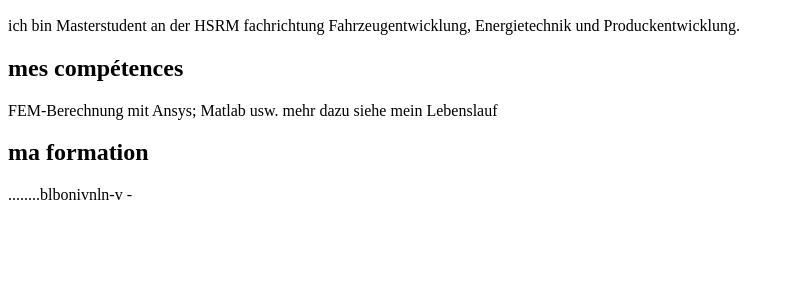
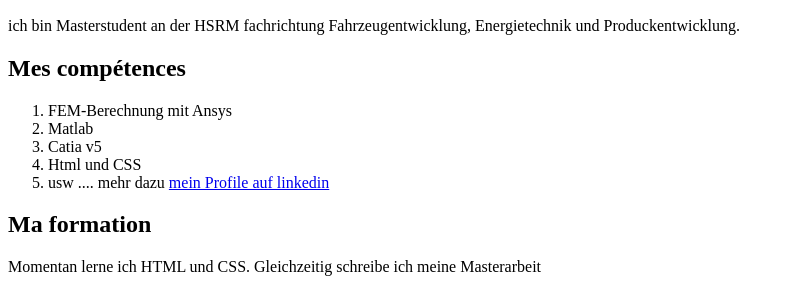
Before and after one commit to fambove/Learn_HTML_And_CSS, a plain HTML site: page 1_cv/index.html in a window 1280 px wide. Shown: the part 494-800 px from the top of the page, without its empty margins (0-791 px from the left). Drawn offline with Linux system fonts and the light colour scheme.

Commit message:
create Html

```diff
--- a/1_cv/index.html
+++ b/1_cv/index.html
@@ -12,10 +12,16 @@
     </p>
     <h2> Donatien Fambove Pouphi</h2>
     <p> ich bin Masterstudent an der HSRM fachrichtung Fahrzeugentwicklung, Energietechnik und Produckentwicklung. </p>
-    <h2>mes compétences</h2>
-    <p> FEM-Berechnung mit Ansys; Matlab usw. mehr dazu siehe mein Lebenslauf </p>
-    <h2>ma formation</h2>
-    <p> ........blbonivnln-v - </p>
+    <h2>Mes compétences</h2>
+    <ol>
+        <li>FEM-Berechnung mit Ansys</li>
+        <li>Matlab </li>
+        <li>Catia v5 </li>
+        <li>Html und CSS  </li>
+        <li> usw .... mehr dazu <a href="https://www.linkedin.com/in/donatien-fambove-pouphi"> mein Profile auf linkedin</a></li>
+    </ol>
+    <h2>Ma formation</h2>
+    <p> Momentan lerne ich HTML und CSS. Gleichzeitig schreibe ich meine Masterarbeit </p>
 
   </body>
 </html>
```
